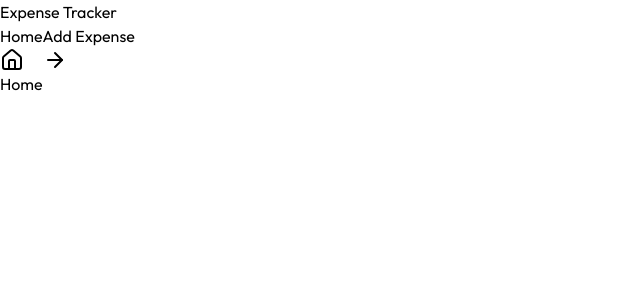
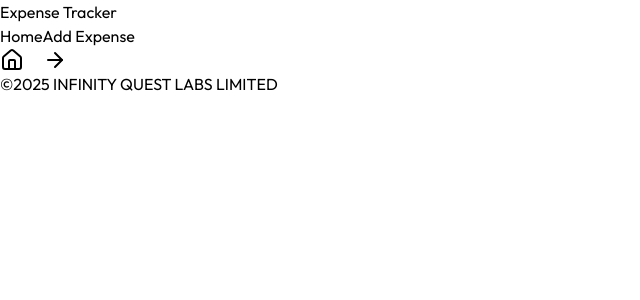
Before and after one commit to josh098741/Budget-Tracker, a React (Vite) app in the folder Frontend/: page / in a window 1280 px wide. Shown: the top 300 px of the page, without its empty margins (0-640 px from the left). Built offline with nearby package versions, Linux system fonts and the light colour scheme.

Commit message:
Addition of footer

```diff
--- a/Frontend/src/App.jsx
+++ b/Frontend/src/App.jsx
@@ -3,17 +3,21 @@ import Home from './pages/Home'
 import Header from './components/Header'
 import AddExpense from './pages/AddExpense'
 import EditExpense from './pages/EditExpense'
+import Footer from './components/Footer'
 
 function App() {
 
   return(
-    <div className="min-h-screen">
-      <Header />
-      <Routes>
-        <Route path="/" element={<Home />} />
-        <Route path="/add-expense" element={<AddExpense />} />
-        <Route path="/edit-expense/:id" element={<EditExpense />} />
-      </Routes>
+    <div className="min-h-screen flex flex-col">
+      <div><Header /></div>
+      <div className="flex-1">
+        <Routes>
+          <Route path="/" element={<Home />} />
+          <Route path="/add-expense" element={<AddExpense />} />
+          <Route path="/edit-expense/:id" element={<EditExpense />} />
+        </Routes>
+      </div>
+      <div><Footer /></div>
     </div>
   );
 }
--- /dev/null
+++ b/Frontend/src/components/Footer.jsx
@@ -0,0 +1,12 @@
+
+
+
+function Footer(){
+    return(
+        <div className="bg-gradient-to-t from-green-500 flex justify-center items-center p-10">
+            <div className="text-center flex items-center"><span className="text-xl">&copy;</span>2025 INFINITY QUEST LABS LIMITED</div>
+        </div>
+    );
+}
+
+export default Footer
--- a/Frontend/src/index.css
+++ b/Frontend/src/index.css
@@ -9,3 +9,7 @@
         font-family: "Outfit";
     }
 }
+
+::-webkit-scrollbar{
+    display: none;
+}
--- a/Frontend/src/pages/Home.jsx
+++ b/Frontend/src/pages/Home.jsx
@@ -4,8 +4,8 @@
 function Home(){
 
     return(
-        <div className="">
-            <div>Home</div>
+        <div className="border h-[700px] border-slate-900">
+            <div></div>
         </div>
     );
 }
```
